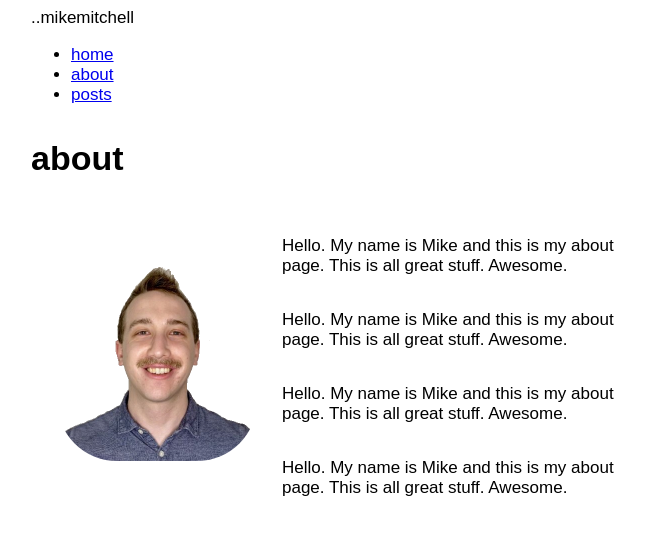
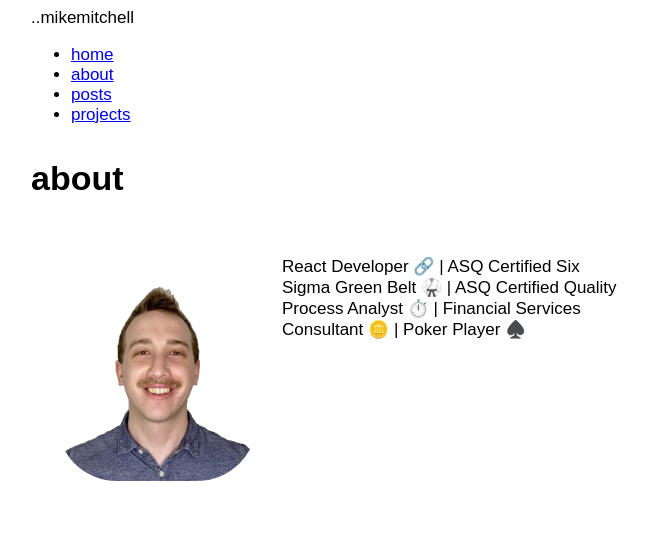
Before and after one commit to alchemistikk/my-gatsby-site, a Gatsby site: page /about in a window 1280 px wide. Shown: the whole page, without its empty margins (309-956 px from the left). Built offline with nearby package versions, Linux system fonts and the light colour scheme; Gatsby itself is replaced by a stand-in of ours.

Commit message:
Update about page content

```diff
--- a/src/components/layout.js
+++ b/src/components/layout.js
@@ -41,6 +41,11 @@ const Layout = ({ pageTitle, children }) => {
               posts
             </Link>
           </li>
+          <li className={navLinkItem}>
+            <Link to="/projects" className={navLinkText}>
+              projects
+            </Link>
+          </li>
         </ul>
       </nav>
       <main>
--- a/src/components/layout.module.css
+++ b/src/components/layout.module.css
@@ -64,3 +64,7 @@ img {
   float: left;
   margin: 1.5em;
 }
+
+.project-title {
+  margin-bottom: 0em;
+}
--- a/src/pages/about.js
+++ b/src/pages/about.js
@@ -6,13 +6,7 @@ const AboutPage = () => {
   return (
       <Layout pageTitle="About">
         <img src={pic} alt="Mike smiles for the camera." width="200" height="200" />
-        <p>Hello. My name is Mike and this is my about page. This is all great stuff. Awesome.</p>
-        <p>Hello. My name is Mike and this is my about page. This is all great stuff. Awesome.</p>
-
-        <p>Hello. My name is Mike and this is my about page. This is all great stuff. Awesome.</p>
-
-        <p>Hello. My name is Mike and this is my about page. This is all great stuff. Awesome.</p>
-
+        <p>React Developer 🔗 | ASQ Certified Six Sigma Green Belt 🥋 | ASQ Certified Quality Process Analyst ⏱️ | Financial Services Consultant 🪙 | Poker Player ♠️</p>
       </Layout>
   )
 }
```
